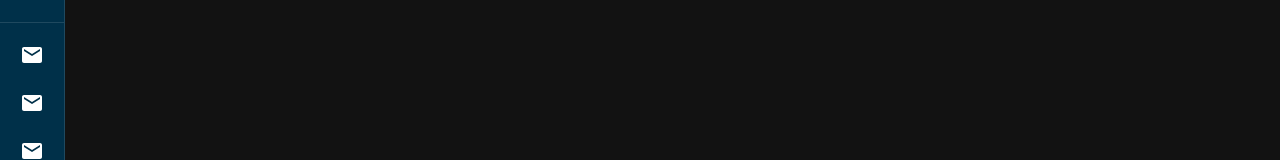
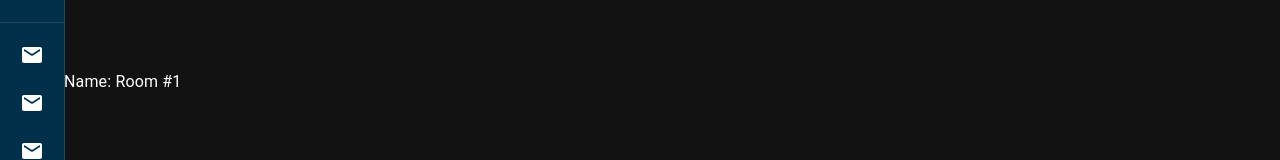
Before and after one commit to AbdelhakGuettaf/cardinex, a Next.js app: page / in a window 1280 px wide. Shown: the part 128-288 px from the top of the page. Built offline with nearby package versions, Linux system fonts and the light colour scheme.

Commit message:
Added types and classroom component

```diff
--- /dev/null
+++ b/app/types.ts
@@ -0,0 +1,43 @@
+export interface School {
+  id: String;
+  info: Info;
+  teachers: [Teacher];
+  students: [Student];
+  classrooms: [ClassRoom];
+  courses: [Courses];
+}
+
+export type Info = { name: String; location: String };
+
+export type Teacher = {
+  id: String;
+  name: String;
+  courses: [String];
+  status: Boolean;
+};
+
+export type Student = {
+  id: String;
+  name: String;
+  studentCourses: [String];
+  status: Boolean;
+  payment: [StudentPayment];
+};
+
+export type StudentPayment = { id: String; status: Boolean };
+
+export type ClassRoom = {
+  id: String;
+  name: String;
+  status: Boolean;
+  state: Boolean;
+};
+
+export type Course = {
+  id: String;
+  name: String;
+  teacher: String;
+  students: [String];
+};
+
+export type Courses = [Course];
--- /dev/null
+++ b/components/Classroom/Classroom.tsx
@@ -0,0 +1,20 @@
+import { Box, Container } from "@mui/material";
+import React from "react";
+import { Course, ClassRoom } from "../../app/types";
+
+interface ClassroomProps {
+  course: Course;
+  room: ClassRoom;
+}
+
+export const Classroom: React.FC<ClassroomProps> = ({ course, room }) => {
+  return (
+    <>
+      <Container>
+        <Box>
+          <text>Name: {room.name}</text>
+        </Box>
+      </Container>
+    </>
+  );
+};
--- a/pages/index.tsx
+++ b/pages/index.tsx
@@ -6,6 +6,7 @@ import NavBar from "../components/NavBar/NavBar";
 import { Provider, useSelector } from "react-redux";
 import { RootState, store } from "../app/store";
 import MiniDrawer from "../components/Drawer/Drawer";
+import { Classroom } from "../components/Classroom/Classroom";
 
 const App = () => {
   const Selector = useSelector((state: RootState) => state);
@@ -39,6 +40,15 @@ const App = () => {
     <ThemeProvider theme={theme}>
       <CssBaseline />
       <MiniDrawer />
+      <Classroom
+        course={{
+          id: "test",
+          name: "English",
+          students: ["123456"],
+          teacher: "456123",
+        }}
+        room={{ id: "dfgdfgd", name: "Room #1", state: true, status: true }}
+      />
     </ThemeProvider>
   );
 };
```
Also changed, not shown: features/Classroom.Slice.ts (added, +19 -0 lines).
